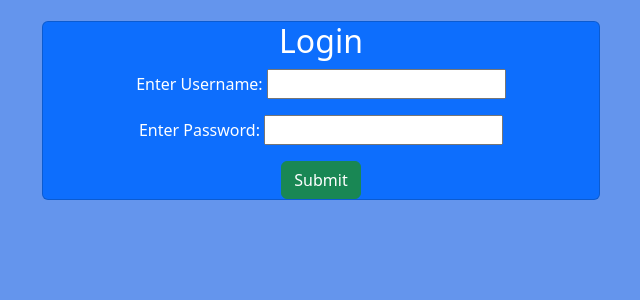
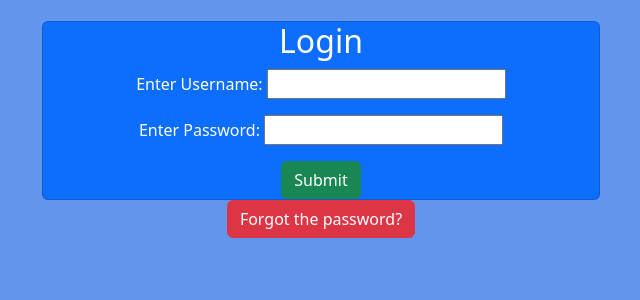
Before and after one commit to Nechitosik228/Django_Final_Project, a Django app: page /accounts/login/ in a window 1280 px wide. Shown: the part 382-682 px from the top of the page, without its empty margins (319-959 px from the left). Run offline with Django 5.2, Linux system fonts and the light colour scheme.

Commit message:
change login

```diff
--- a/zentour/accounts/templates/accounts/login.html
+++ b/zentour/accounts/templates/accounts/login.html
@@ -33,7 +33,9 @@
             {% csrf_token %}
             {{ form.as_p }}
             <input class="btn btn-success" type="submit" value="Submit">
+
         </form>
     </div>
+    <a href="{% url 'accounts:password_reset' %}" class="btn btn-danger">Forgot the password?</a>
 </div>
 {% endblock %}
```
